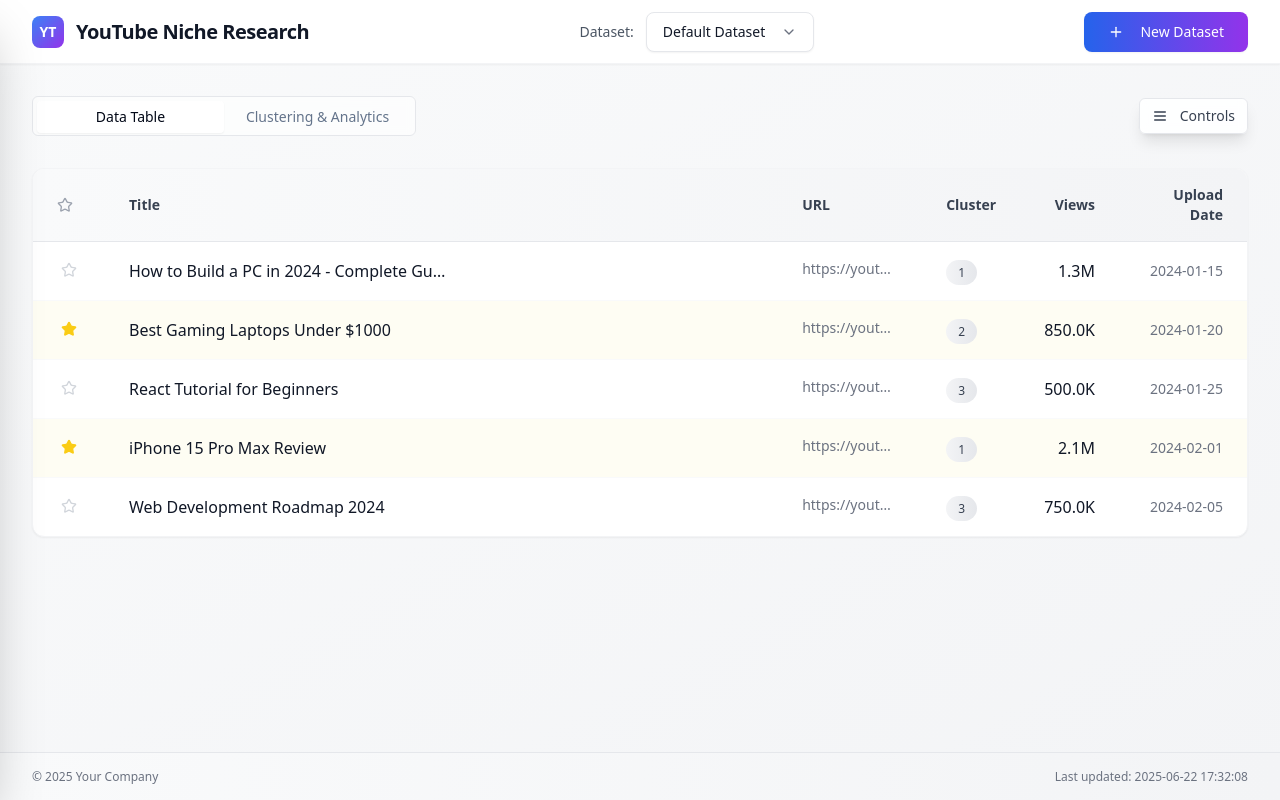
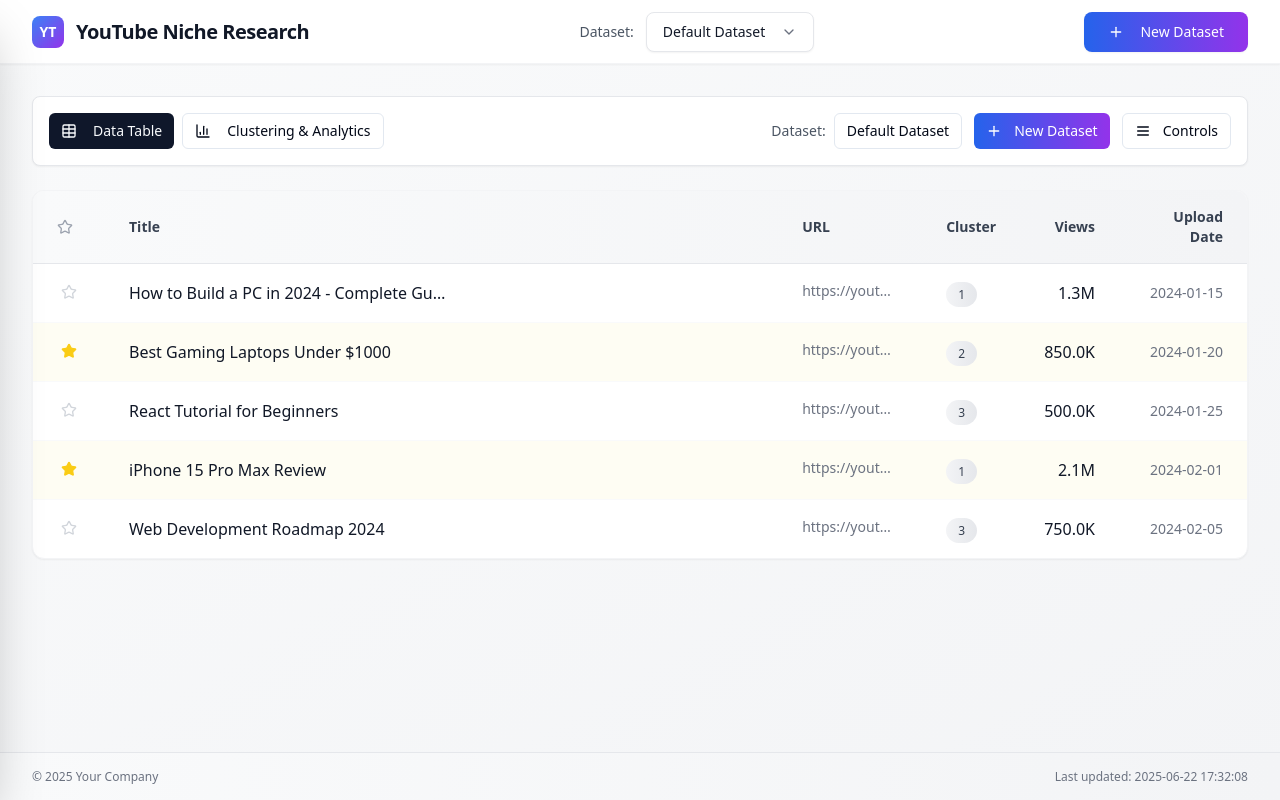
Before and after one commit to E5GEN2/niche-vision-explorer, a React (Vite) app: page / in a window 1280 px wide. Built offline with nearby package versions, Linux system fonts and the light colour scheme.

Commit message:
Refactor: Consolidate controls and remove headings
Consolidate "Data Table", "Clustering & Analytics", "Controls", and "New Dataset" buttons into a single menu panel. Remove redundant page headings, relying on tab highlighting for context.

```diff
--- a/src/components/ClusterCards.tsx
+++ b/src/components/ClusterCards.tsx
@@ -1,4 +1,3 @@
-
 import React from 'react';
 import { BarChart3, TrendingUp, Users, Clock, ArrowLeft, Eye, Calendar } from 'lucide-react';
 import { Button } from '@/components/ui/button';
@@ -60,9 +59,8 @@ const ClusterCards: React.FC<ClusterCardsProps> = ({
     const cluster = clusters.find(c => c.id === selectedCluster);
 
     return (
-      <div className="mt-12">
-        <div className="mb-8 flex items-center justify-between">
-          <div className="flex items-center space-x-4">
+      <div>
+        <div className="mb-6 flex items-center space-x-4">
           <Button
             onClick={onBackToOverview}
             variant="outline"
@@ -72,13 +70,12 @@ const ClusterCards: React.FC<ClusterCardsProps> = ({
             <span>Back to Overview</span>
           </Button>
           <div>
-              <h2 className="text-2xl font-bold text-gray-900">
+            <h2 className="text-xl font-bold text-gray-900">
               {cluster?.name} Cluster
             </h2>
             <p className="text-gray-600">
               {clusterVideos.length} videos in this cluster
             </p>
-            </div>
           </div>
         </div>
 
@@ -91,13 +88,8 @@ const ClusterCards: React.FC<ClusterCardsProps> = ({
     );
   }
 
-  // Default overview of all clusters
+  // Default overview of all clusters - removed redundant heading
   return (
-    <div className="mt-12">
-      <div className="mb-8">
-        <h2 className="text-2xl font-bold text-gray-900 mb-2">Clustering & Analytics</h2>
-        <p className="text-gray-600">Analyze your video data with intelligent clustering and performance metrics</p>
-      </div>
     <div className="grid grid-cols-1 md:grid-cols-2 lg:grid-cols-3 xl:grid-cols-4 gap-6">
       {clusters.map((cluster) => (
         <div
@@ -172,7 +164,6 @@ const ClusterCards: React.FC<ClusterCardsProps> = ({
         </div>
       ))}
     </div>
-    </div>
   );
 };
 
--- /dev/null
+++ b/src/components/NavigationMenu.tsx
@@ -0,0 +1,109 @@
+
+import React from 'react';
+import { Plus, Menu, Table, BarChart3 } from 'lucide-react';
+import { Button } from '@/components/ui/button';
+import {
+  DropdownMenu,
+  DropdownMenuContent,
+  DropdownMenuItem,
+  DropdownMenuTrigger,
+  DropdownMenuSeparator,
+} from '@/components/ui/dropdown-menu';
+
+interface NavigationMenuProps {
+  currentDataset: string;
+  datasets: string[];
+  onDatasetChange: (dataset: string) => void;
+  onNewDataset: () => void;
+  onControlsOpen: () => void;
+  activeTab: string;
+  onTabChange: (tab: string) => void;
+}
+
+const NavigationMenu: React.FC<NavigationMenuProps> = ({
+  currentDataset,
+  datasets,
+  onDatasetChange,
+  onNewDataset,
+  onControlsOpen,
+  activeTab,
+  onTabChange
+}) => {
+  return (
+    <div className="bg-white border border-gray-200 rounded-lg shadow-sm p-4 mb-6">
+      <div className="flex items-center justify-between">
+        {/* Left side - Navigation tabs */}
+        <div className="flex items-center space-x-2">
+          <Button
+            onClick={() => onTabChange('data')}
+            variant={activeTab === 'data' ? 'default' : 'outline'}
+            className="flex items-center space-x-2"
+            size="sm"
+          >
+            <Table className="h-4 w-4" />
+            <span>Data Table</span>
+          </Button>
+          <Button
+            onClick={() => onTabChange('analytics')}
+            variant={activeTab === 'analytics' ? 'default' : 'outline'}
+            className="flex items-center space-x-2"
+            size="sm"
+          >
+            <BarChart3 className="h-4 w-4" />
+            <span>Clustering & Analytics</span>
+          </Button>
+        </div>
+
+        {/* Right side - Dataset and controls */}
+        <div className="flex items-center space-x-3">
+          {/* Dataset Selector */}
+          <div className="flex items-center space-x-2">
+            <span className="text-sm font-medium text-gray-600">Dataset:</span>
+            <DropdownMenu>
+              <DropdownMenuTrigger asChild>
+                <Button
+                  variant="outline"
+                  size="sm"
+                  className="min-w-[120px] justify-between"
+                >
+                  <span className="truncate">{currentDataset}</span>
+                </Button>
+              </DropdownMenuTrigger>
+              <DropdownMenuContent>
+                {datasets.map((dataset) => (
+                  <DropdownMenuItem
+                    key={dataset}
+                    onClick={() => onDatasetChange(dataset)}
+                  >
+                    {dataset}
+                  </DropdownMenuItem>
+                ))}
+              </DropdownMenuContent>
+            </DropdownMenu>
+          </div>
+
+          {/* Action buttons */}
+          <Button
+            onClick={onNewDataset}
+            className="bg-gradient-to-r from-blue-600 to-purple-600 hover:from-blue-700 hover:to-purple-700 text-white"
+            size="sm"
+          >
+            <Plus className="h-4 w-4 mr-1" />
+            New Dataset
+          </Button>
+
+          <Button
+            onClick={onControlsOpen}
+            variant="outline"
+            size="sm"
+          >
+            <Menu className="h-4 w-4 mr-1" />
+            Controls
+          </Button>
+        </div>
+      </div>
+    </div>
+  );
+};
+
+export default NavigationMenu;
--- a/src/pages/Index.tsx
+++ b/src/pages/Index.tsx
@@ -1,3 +1,4 @@
+
 import React, { useState } from 'react';
 import Header from '../components/Header';
 import DataTable from '../components/DataTable';
@@ -6,10 +7,8 @@ import Footer from '../components/Footer';
 import NewDatasetModal from '../components/NewDatasetModal';
 import LoadingOverlay from '../components/LoadingOverlay';
 import ControlsSidebar from '../components/ControlsSidebar';
+import NavigationMenu from '../components/NavigationMenu';
 import { useToast } from '@/hooks/use-toast';
-import { Tabs, TabsContent, TabsList, TabsTrigger } from '@/components/ui/tabs';
-import { Menu } from 'lucide-react';
-import { Button } from '@/components/ui/button';
 
 const Index = () => {
   const { toast } = useToast();
@@ -21,6 +20,7 @@ const Index = () => {
   const [isLoading, setIsLoading] = useState(false);
   const [isSidebarOpen, setIsSidebarOpen] = useState(false);
   const [selectedCluster, setSelectedCluster] = useState<number | null>(null);
+  const [activeTab, setActiveTab] = useState('data');
 
   // Sample data
   const [videoData, setVideoData] = useState([
@@ -125,6 +125,14 @@ const Index = () => {
     setSelectedCluster(null);
   };
 
+  const handleTabChange = (tab: string) => {
+    setActiveTab(tab);
+    // Reset cluster selection when switching tabs
+    if (tab === 'data') {
+      setSelectedCluster(null);
+    }
+  };
+
   const handleAsyncAction = async (actionName: string, duration: number = 2000) => {
     setIsLoading(true);
     try {
@@ -180,7 +188,7 @@ const Index = () => {
   };
 
   return (
-    <div className="min-h-screen flex flex-col bg-gradient-to-br from-gray-50 to-gray-100 relative">
+    <div className="min-h-screen flex flex-col bg-gradient-to-br from-gray-50 to-gray-100">
       <Header
         currentDataset={currentDataset}
         datasets={datasets}
@@ -204,44 +212,25 @@ const Index = () => {
 
       <main className="flex-1 p-8">
         <div className="max-w-7xl mx-auto">
-          <Tabs defaultValue="data" className="w-full">
-            <div className="flex items-center justify-between mb-8">
-              <TabsList className="grid grid-cols-2 w-96 bg-white/60 backdrop-blur-sm border border-gray-200">
-                <TabsTrigger
-                  value="data"
-                  className="data-[state=active]:bg-white data-[state=active]:shadow-sm font-medium"
-                >
-                  Data Table
-                </TabsTrigger>
-                <TabsTrigger
-                  value="analytics"
-                  className="data-[state=active]:bg-white data-[state=active]:shadow-sm font-medium"
-                >
-                  Clustering & Analytics
-                </TabsTrigger>
-              </TabsList>
+          <NavigationMenu
+            currentDataset={currentDataset}
+            datasets={datasets}
+            onDatasetChange={handleDatasetChange}
+            onNewDataset={handleNewDataset}
+            onControlsOpen={() => setIsSidebarOpen(true)}
+            activeTab={activeTab}
+            onTabChange={handleTabChange}
+          />
 
-              {/* Controls Toggle Button - positioned to not overlap */}
-              <Button
-                onClick={() => setIsSidebarOpen(true)}
-                className="bg-white/90 backdrop-blur-sm border border-gray-200 text-gray-700 hover:bg-white hover:text-gray-900 shadow-lg"
-                variant="outline"
-                size="sm"
-              >
-                <Menu className="h-4 w-4" />
-                <span className="ml-1">Controls</span>
-              </Button>
-            </div>
-
-            <TabsContent value="data" className="mt-0">
+          {activeTab === 'data' && (
             <DataTable
               data={videoData}
               onStarToggle={handleStarToggle}
               onTitleClick={handleTitleClick}
             />
-            </TabsContent>
+          )}
 
-            <TabsContent value="analytics" className="mt-0">
+          {activeTab === 'analytics' && (
             <ClusterCards
               clusters={clusterData}
               onClusterSelect={handleClusterSelect}
@@ -251,8 +240,7 @@ const Index = () => {
               onStarToggle={handleStarToggle}
               onTitleClick={handleTitleClick}
             />
-            </TabsContent>
-          </Tabs>
+          )}
         </div>
       </main>
 
```
Lines whose indentation alone changed are shown as unchanged.
